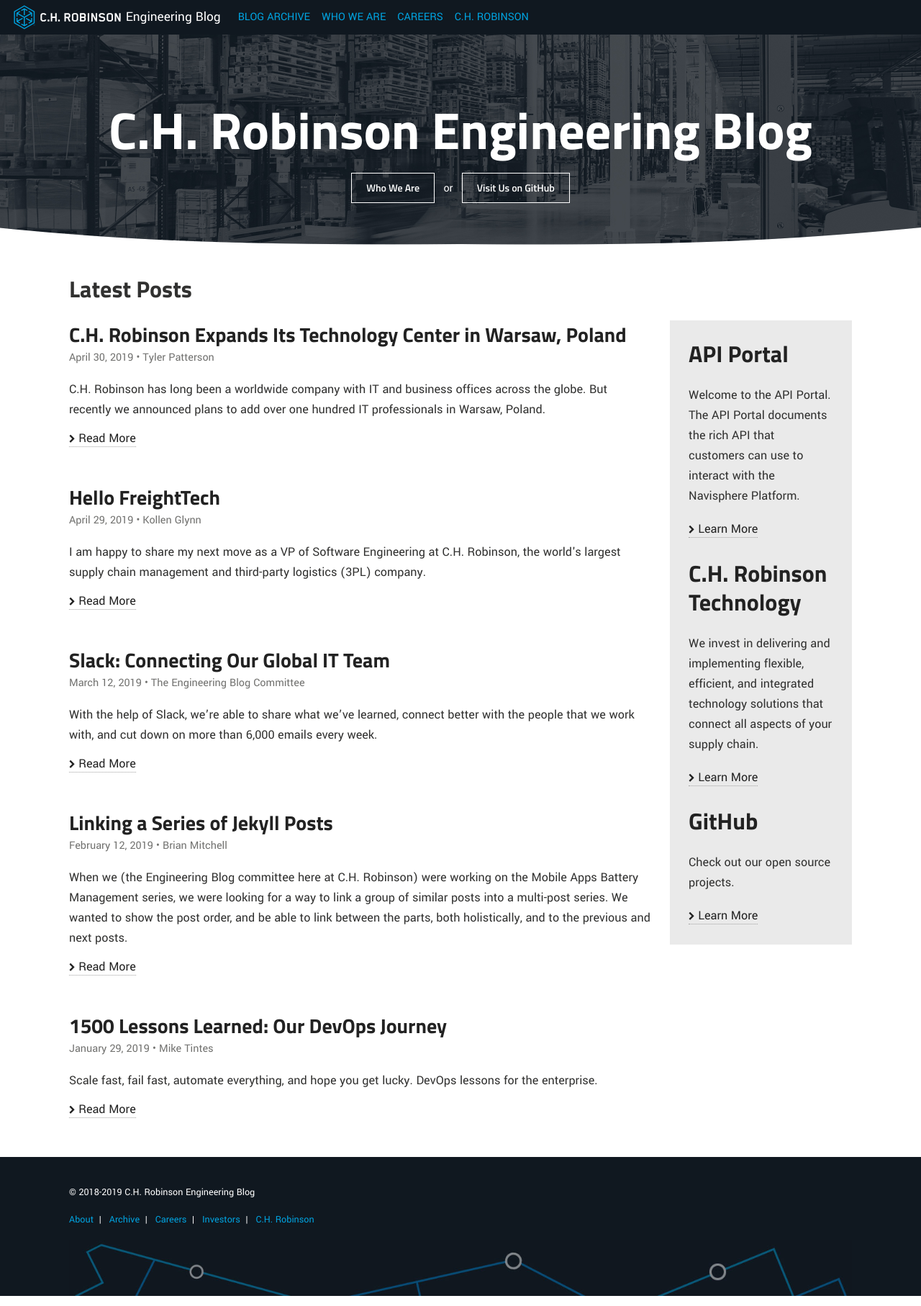
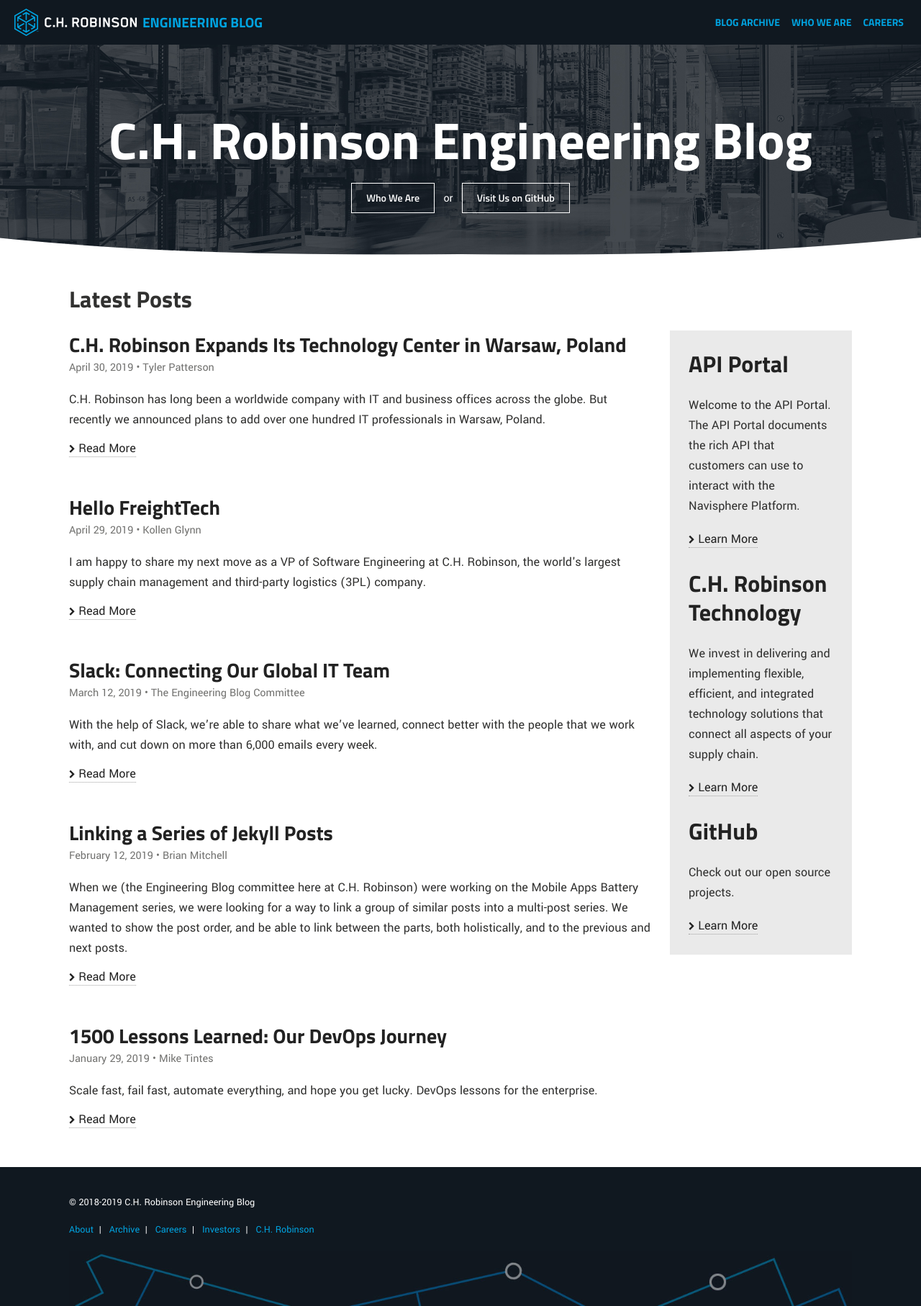
Before and after one commit to ch-robinson/ch-robinson.github.com, a Jekyll site: the page built from index.html, in a window 1280 px wide. Shown: the whole page at 72% size. Built offline with Jekyll 4.4.1, drawn with Linux system fonts in a browser that asks for light colours.

Commit message:
Update navbar for better brand consistency

```diff
--- a/_includes/header.html
+++ b/_includes/header.html
@@ -13,6 +13,20 @@
     <span class="nav-lines"></span>
   </button>
   <div class="navbar-collapse collapse" id="site-navigation">
-    {% include navigation.html %}
+    <ul class="navbar-nav">
+      {%- for link in site.data.navigation -%}
+        {%- if link.url contains 'http' -%}
+          {%- assign domain = '' -%}
+        {%- else -%}
+          {%- assign domain = site.url + site.baseurl -%}
+        {%- endif -%}
+        <li class="nav-item {% if page.url == link.url %}active{% endif %}">
+          <a href="{{ domain }}{{ link.url }}" class="nav-link">{{ link.title }}</a>
+          <span class="line"></span>
+          <span class="line2"></span>
+          <div class="circle"></div>
+        </li>
+      {%- endfor -%}
+    </ul>
   </div>
 </nav>
--- a/_includes/navigation.html
+++ /dev/null
@@ -1,15 +0,0 @@
-<ul class="navbar-nav">
-	{% for link in site.data.navigation %}
-    {% if link.url contains 'http' %}
-        {% assign domain = '' %}
-        {% else %}
-        {% assign domain = site.url + site.baseurl %}
-    {% endif %}
-    <li class="nav-item {% if page.url == link.url %}active{% endif %}">
-      <a href="{{ domain }}{{ link.url }}" class="nav-link">{{ link.title }}</a>
-      <span class="line"></span>
-      <span class="line2"></span>
-      <div class="circle"></div>
-    </li>
-  {% endfor %}
-</ul>
--- a/_sass/_navbar.scss
+++ b/_sass/_navbar.scss
@@ -1,15 +1,22 @@
 // overrides from bootstrap 4.2 navbar
 
 .navbar {
+  font-family: $alt-font;
   background-color: $black;
+  padding-top: 0;
+  padding-bottom: 0;
+
+  a, span {
+    transition: none;
+  }
 
   .navbar-brand {
     color: $color-blue-light;
     font-size: 1.2rem;
-
-    &.active {
-      color: $white;
-    }
+    font-weight: 700;
+    text-transform: uppercase;
+    padding-top: 0.5rem;
+    padding-bottom: 0.5rem;
 
     &:hover,
     &:focus {
@@ -17,14 +24,13 @@
     }
 
     > img {
-      height: 40px;
+      height: 46px;
       width: auto;
-      margin-top: -4px;
-      margin-bottom: -4px;
     }
 
     > .site-title {
       margin-left: 0.25rem;
+      vertical-align: middle;
 
       @include media(new-breakpoint(max-width em(400))) {
         display: none;
@@ -39,15 +45,11 @@
   }
 
   .navbar-collapse {
+    ul {
+      margin-left: auto;
+    }
     li {
       margin-bottom: 0;
-    }
-
-    &.show {
-      li {
-        margin-top: .5rem;
-        margin-bottom: .5rem;
-      }
     }
   }
 
@@ -70,7 +72,7 @@
     position: relative;
     line-height: 0.9;
 
-    &.active a.nav-link,
+    a.nav-link,
     a.nav-link:hover {
       color: $white;
     }
@@ -78,6 +80,10 @@
     a.nav-link {
       color: $color-blue-light;
       text-transform: uppercase;
+      font-weight: 700;
+      padding-top: 1.5rem;
+      padding-bottom: 1.5rem;
+      @include font-size(14, no, 1);
     }
 
     .circle {
```
Also changed, not shown: _data/navigation.yml (+0 -7 lines).
